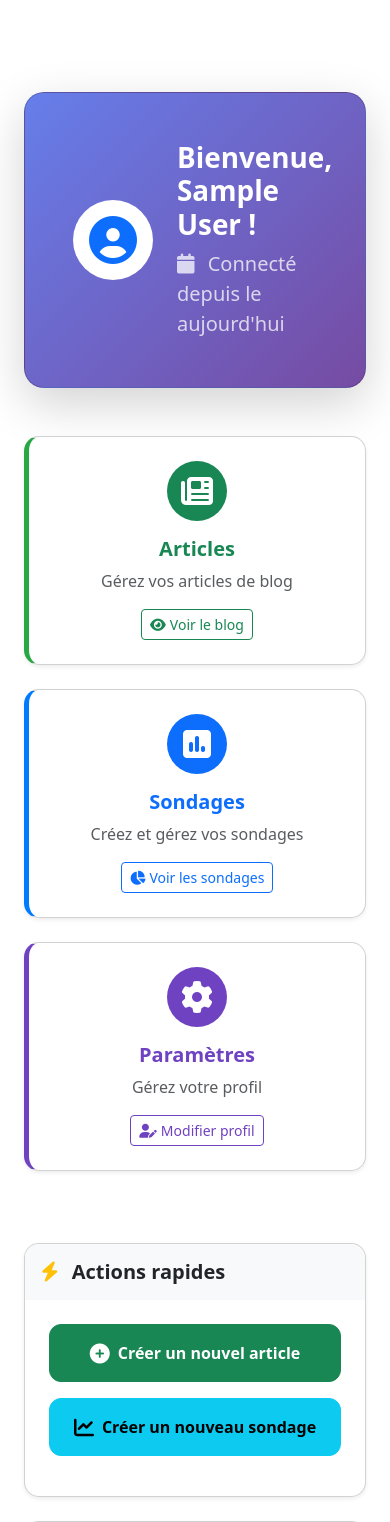
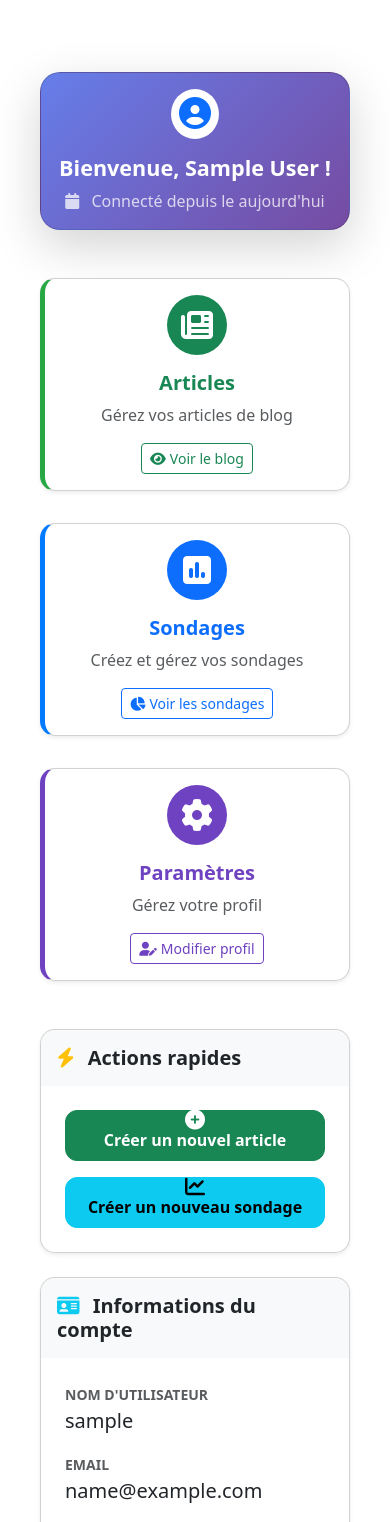
Before and after one commit to palmapernia/tp_django, a Django app: page /accounts/dashboard/ in a window 390 px wide. Shown: the part 56-1578 px from the top of the page. Run offline with Django 5.2, Linux system fonts and the light colour scheme; the visitor is signed in with stand-in values (Sample User, id 1); parts of the project's set-up code (start-up, migrations or seed data) failed here and were passed over.

Commit message:
Responsive

```diff
--- a/tp_django/templates/accounts/dashboard.html
+++ b/tp_django/templates/accounts/dashboard.html
@@ -8,14 +8,14 @@
     <div class="row mb-5">
         <div class="col-12">
             <div class="card bg-gradient-primary text-white shadow-lg" style="border-radius: 20px; background: linear-gradient(135deg, #667eea 0%, #764ba2 100%);">
-                <div class="card-body p-5">
-                    <div class="d-flex align-items-center">
-                        <div class="bg-white rounded-circle p-3 me-4">
-                            <i class="fas fa-user-circle fa-3x text-primary"></i>
+                <div class="card-body p-3 p-md-5">
+                    <div class="d-flex flex-column flex-md-row align-items-center text-center text-md-start">
+                        <div class="bg-white rounded-circle p-2 p-md-3 mb-3 mb-md-0 me-md-4">
+                            <i class="fas fa-user-circle fa-2x fa-md-3x text-primary"></i>
                         </div>
                         <div>
-                            <h1 class="mb-2 fw-bold">Bienvenue, {{ request.user.get_full_name|default:request.user.username }} !</h1>
-                            <p class="mb-0 opacity-75 fs-5">
+                            <h1 class="mb-2 fw-bold fs-4 fs-md-1">Bienvenue, {{ request.user.get_full_name|default:request.user.username }} !</h1>
+                            <p class="mb-0 opacity-75 fs-6 fs-md-5">
                                 <i class="fas fa-calendar me-2"></i>
                                 Connecté depuis le {{ request.user.last_login|date:"d/m/Y à H:i"|default:"aujourd'hui" }}
                             </p>
@@ -27,10 +27,10 @@
     </div>
 
     <!-- Statistiques rapides -->
-    <div class="row mb-5">
-        <div class="col-md-4 mb-4">
+    <div class="row mb-5 g-3 g-md-4">
+        <div class="col-12 col-sm-6 col-lg-4 mb-3 mb-lg-0">
             <div class="card shadow-sm h-100" style="border-radius: 15px; border-left: 5px solid #28a745;">
-                <div class="card-body text-center p-4">
+                <div class="card-body text-center p-3 p-md-4">
                     <div class="bg-success text-white rounded-circle d-inline-flex align-items-center justify-content-center mb-3" style="width: 60px; height: 60px;">
                         <i class="fas fa-newspaper fa-2x"></i>
                     </div>
@@ -43,9 +43,9 @@
             </div>
         </div>
 
-        <div class="col-md-4 mb-4">
+        <div class="col-12 col-sm-6 col-lg-4 mb-3 mb-lg-0">
             <div class="card shadow-sm h-100" style="border-radius: 15px; border-left: 5px solid #007bff;">
-                <div class="card-body text-center p-4">
+                <div class="card-body text-center p-3 p-md-4">
                     <div class="bg-primary text-white rounded-circle d-inline-flex align-items-center justify-content-center mb-3" style="width: 60px; height: 60px;">
                         <i class="fas fa-poll fa-2x"></i>
                     </div>
@@ -58,9 +58,9 @@
             </div>
         </div>
 
-        <div class="col-md-4 mb-4">
+        <div class="col-12 col-sm-12 col-lg-4">
             <div class="card shadow-sm h-100" style="border-radius: 15px; border-left: 5px solid #6f42c1;">
-                <div class="card-body text-center p-4">
+                <div class="card-body text-center p-3 p-md-4">
                     <div class="bg-purple text-white rounded-circle d-inline-flex align-items-center justify-content-center mb-3" style="width: 60px; height: 60px; background-color: #6f42c1;">
                         <i class="fas fa-cog fa-2x"></i>
                     </div>
@@ -85,16 +85,16 @@
                     </h5>
                 </div>
                 <div class="card-body p-4">
-                    <div class="row">
-                        <div class="col-md-6 mb-3">
-                            <a href="/post/" class="btn btn-success w-100 py-3 d-flex align-items-center justify-content-center" style="border-radius: 12px;">
-                                <i class="fas fa-plus-circle fa-lg me-2"></i>
+                    <div class="row g-3">
+                        <div class="col-12 col-md-6">
+                            <a href="/post/" class="btn btn-success w-100 py-2 py-md-3 d-flex flex-column flex-md-row align-items-center justify-content-center" style="border-radius: 12px;">
+                                <i class="fas fa-plus-circle fa-lg mb-2 mb-md-0 me-md-2"></i>
                                 <span class="fw-semibold">Créer un nouvel article</span>
                             </a>
                         </div>
-                        <div class="col-md-6 mb-3">
-                            <a href="/polls/create/" class="btn btn-info w-100 py-3 d-flex align-items-center justify-content-center" style="border-radius: 12px;">
-                                <i class="fas fa-chart-line fa-lg me-2"></i>
+                        <div class="col-12 col-md-6">
+                            <a href="/polls/create/" class="btn btn-info w-100 py-2 py-md-3 d-flex flex-column flex-md-row align-items-center justify-content-center" style="border-radius: 12px;">
+                                <i class="fas fa-chart-line fa-lg mb-2 mb-md-0 me-md-2"></i>
                                 <span class="fw-semibold">Créer un nouveau sondage</span>
                             </a>
                         </div>
--- a/tp_django/templates/base.html
+++ b/tp_django/templates/base.html
@@ -4,6 +4,12 @@
     <meta charset="utf-8">
     <meta name="viewport" content="width=device-width, initial-scale=1">
     <title>{% block title %}TP Django{% endblock %}</title>
+
+    <!-- Favicons -->
+    {% load static %}
+    <link rel="icon" type="image/x-icon" href="{% static 'favicon.ico' %}">
+    <link rel="icon" type="image/svg+xml" href="{% static 'favicon.svg' %}">
+
     <link href="https://cdn.jsdelivr.net/npm/bootstrap@5.3.6/dist/css/bootstrap.min.css" rel="stylesheet" integrity="sha384-4Q6Gf2aSP4eDXB8Miphtr37CMZZQ5oXLH2yaXMJ2w8e2ZtHTl7GptT4jmndRuHDT" crossorigin="anonymous">
     <!-- Font Awesome -->
     <link rel="stylesheet" href="https://cdnjs.cloudflare.com/ajax/libs/font-awesome/6.4.0/css/all.min.css">
@@ -53,10 +59,11 @@
                             <a class="nav-link dropdown-toggle d-flex align-items-center" href="#" role="button"
                                data-bs-toggle="dropdown" aria-expanded="false">
                                 <div class="bg-white rounded-circle d-flex align-items-center justify-content-center me-2"
-                                     style="width: 32px; height: 32px;">
-                                    <i class="fas fa-user text-primary"></i>
+                                     style="width: 28px; height: 28px;">
+                                    <i class="fas fa-user text-primary" style="font-size: 0.8rem;"></i>
                                 </div>
-                                {{ user.username }}
+                                <span class="d-none d-sm-inline">{{ user.username }}</span>
+                                <span class="d-sm-none">Menu</span>
                             </a>
                             <ul class="dropdown-menu dropdown-menu-end shadow border-0" style="border-radius: 15px;">
                                 <li>
@@ -88,7 +95,7 @@
                             </a>
                         </li>
                         <li class="nav-item">
-                            <a class="nav-link d-flex align-items-center btn btn-light ms-2 px-3"
+                            <a class="nav-link d-flex align-items-center btn btn-light ms-0 ms-md-2 mt-2 mt-md-0 px-3"
                                href="{% url 'accounts:signup' %}" style="border-radius: 25px;">
                                 <i class="fas fa-user-plus me-1"></i>S'inscrire
                             </a>
@@ -100,8 +107,10 @@
     </nav>
 
     <!-- Contenu principal avec padding pour navbar fixe -->
-    <main class="container" style="padding-top: 100px;">
-        {% block content %}{% endblock %}
+    <main class="container-fluid px-3 px-md-4" style="padding-top: 80px;">
+        <div class="container-xl">
+            {% block content %}{% endblock %}
+        </div>
     </main>
 
     <!-- Footer optionnel -->
--- a/tp_django/templates/polls/create_poll.html
+++ b/tp_django/templates/polls/create_poll.html
@@ -5,14 +5,14 @@
 {% block content %}
 <div class="container mt-4">
     <div class="row justify-content-center">
-        <div class="col-lg-8">
+        <div class="col-12 col-md-10 col-lg-8">
             <div class="card shadow">
                 <div class="card-header bg-primary text-white">
-                    <h4 class="mb-0">
+                    <h4 class="mb-0 fs-5 fs-md-4">
                         <i class="fas fa-plus-circle me-2"></i>Créer un nouveau sondage
                     </h4>
                 </div>
-                <div class="card-body">
+                <div class="card-body p-3 p-md-4">
                     <form method="post" id="poll-form">
                         {% csrf_token %}
 
```
Also changed, not shown: static/favicon_generator.html (added, +26 -0 lines), tp_django/templates/accounts/login.html (+6 -6 lines), tp_django/templates/accounts/signup.html (+6 -6 lines), tp_django/templates/blog/article_detail.html (+8 -8 lines), tp_django/templates/blog/home.html (+8 -8 lines), tp_django/templates/polls/index.html (+8 -8 lines), static/favicon.ico (added), static/favicon.svg (added), 1 other file.
